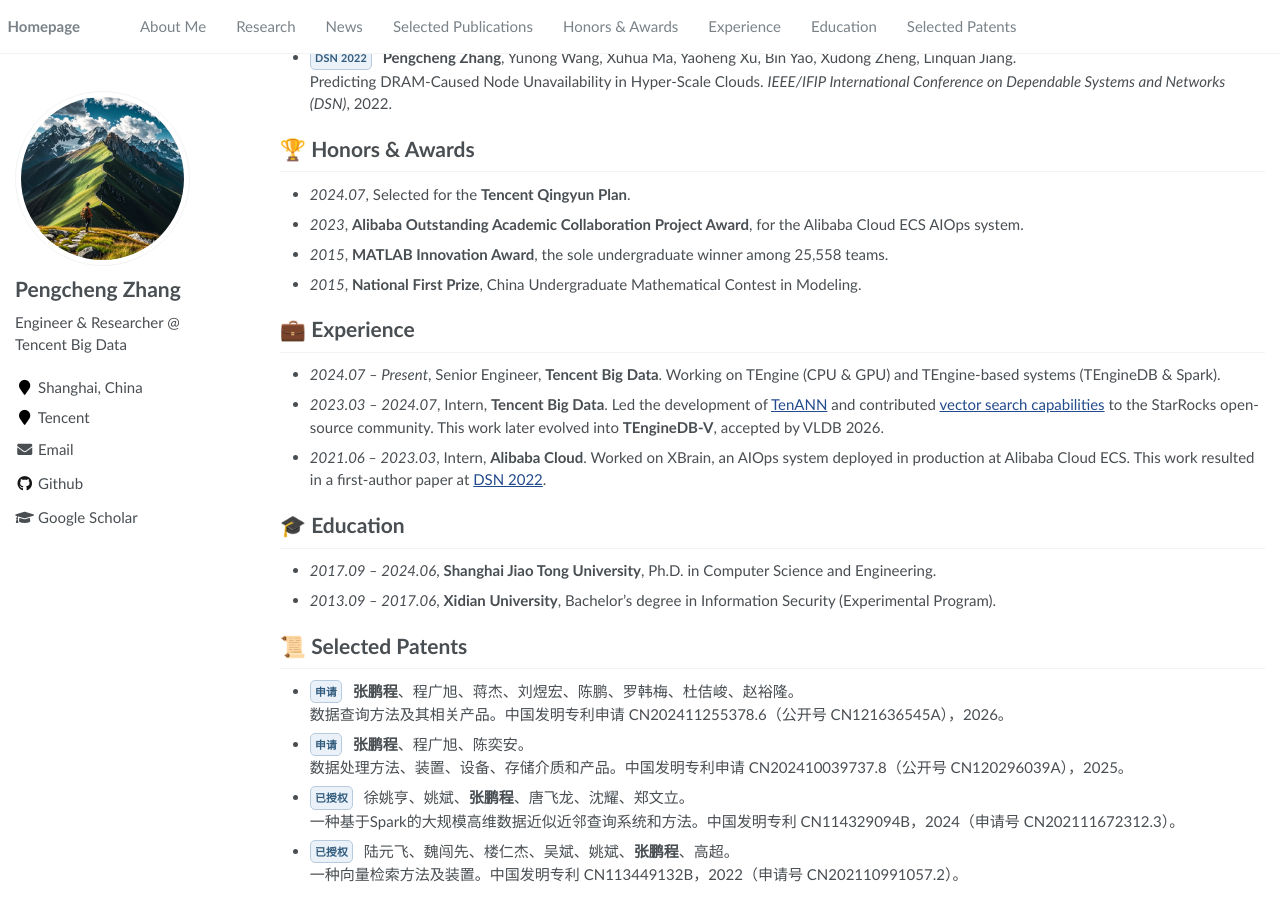
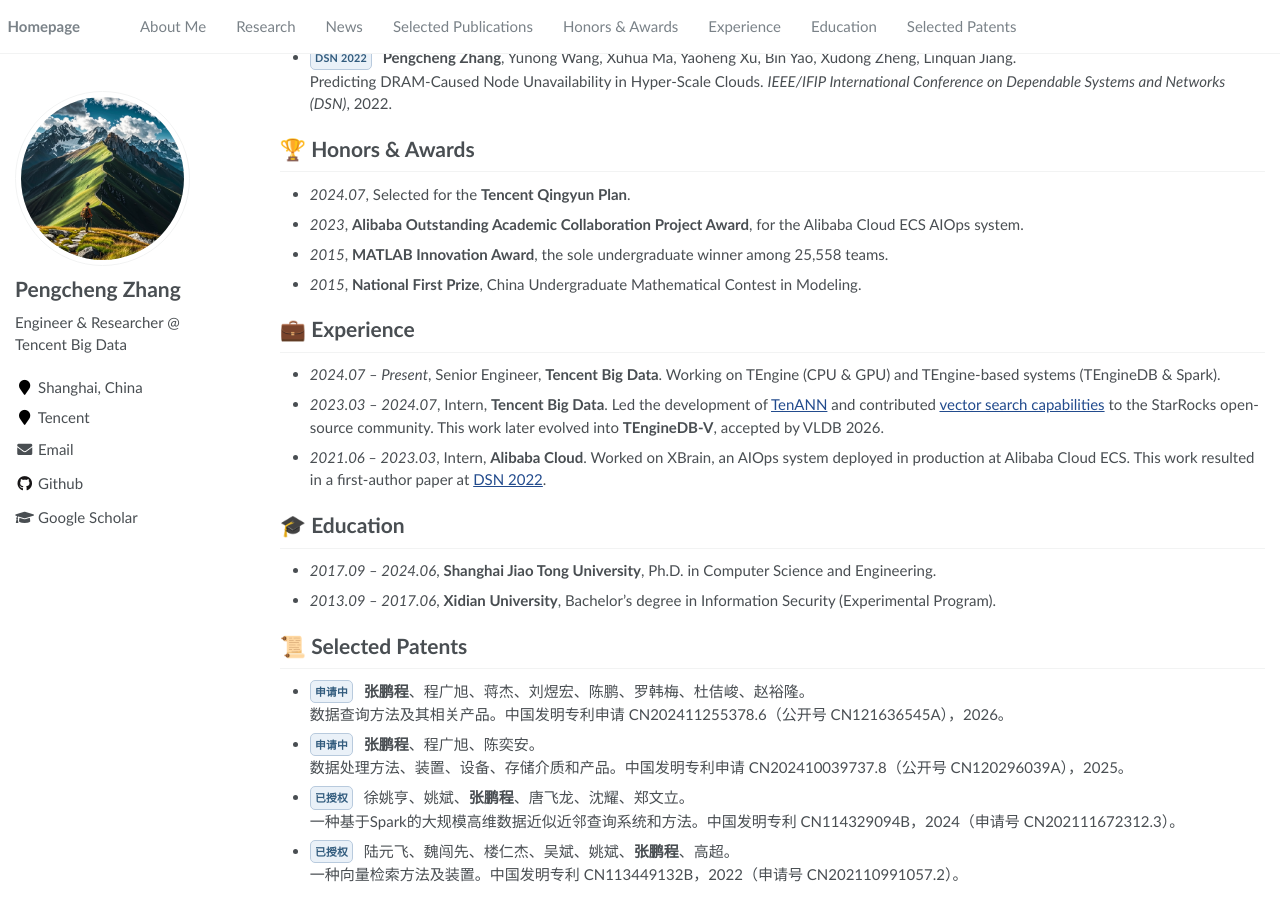
Before and after one commit to petrizhang/petrizhang.github.io, a Jekyll site: the page built from _pages/about.md, in a window 1280 px wide and 900 px high, scrolled down 986 px. Built offline with Jekyll 4.4.1, drawn with Linux system fonts in a browser that asks for light colours.

Commit message:
Clarify pending patent status

```diff
--- a/_pages/about.md
+++ b/_pages/about.md
@@ -84,10 +84,10 @@
 
 # 📜 Selected Patents
 
-- <span class="pub-venue">申请</span> **张鹏程**、程广旭、蒋杰、刘煜宏、陈鹏、罗韩梅、杜佶峻、赵裕隆。<br>
+- <span class="pub-venue">申请中</span> **张鹏程**、程广旭、蒋杰、刘煜宏、陈鹏、罗韩梅、杜佶峻、赵裕隆。<br>
   数据查询方法及其相关产品。中国发明专利申请 CN202411255378.6（公开号 CN121636545A），2026。
 
-- <span class="pub-venue">申请</span> **张鹏程**、程广旭、陈奕安。<br>
+- <span class="pub-venue">申请中</span> **张鹏程**、程广旭、陈奕安。<br>
   数据处理方法、装置、设备、存储介质和产品。中国发明专利申请 CN202410039737.8（公开号 CN120296039A），2025。
 
 - <span class="pub-venue">已授权</span> 徐姚亨、姚斌、**张鹏程**、唐飞龙、沈耀、郑文立。<br>
```
